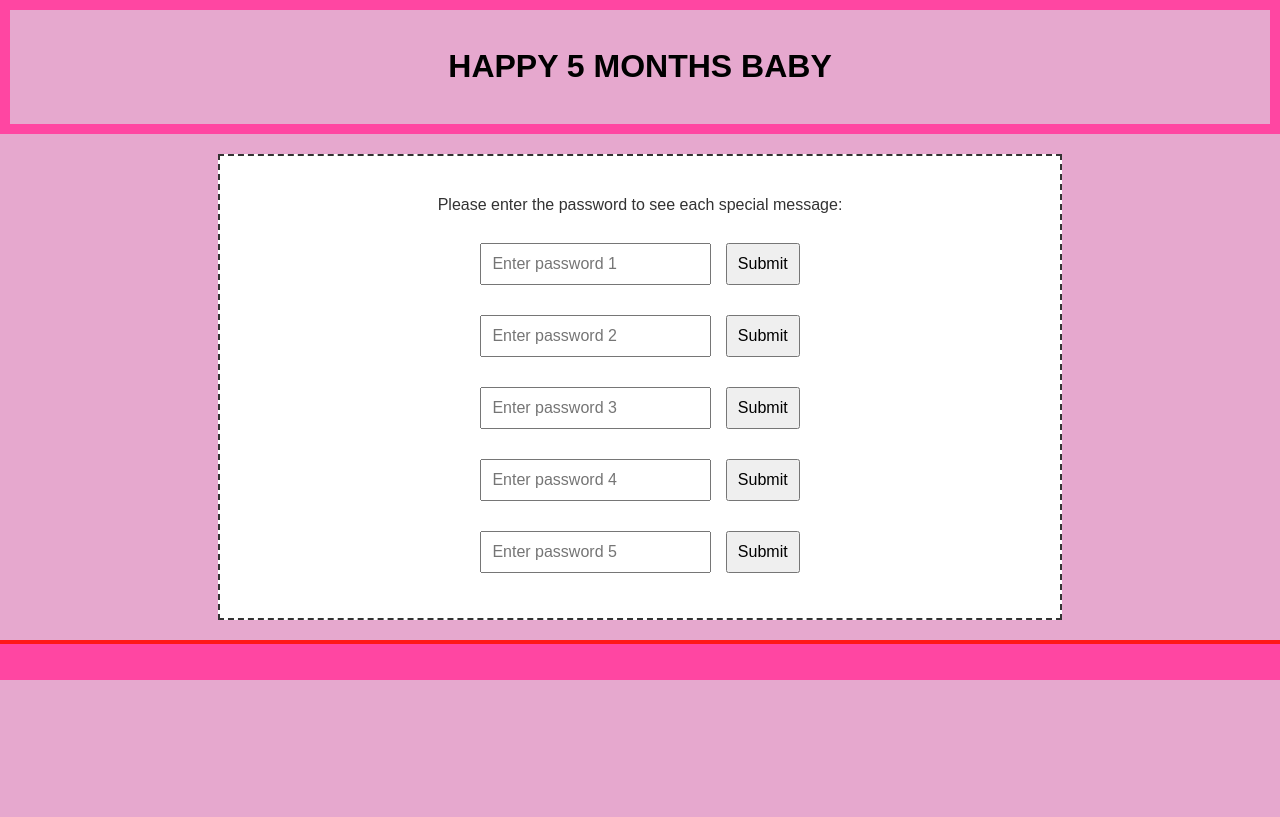
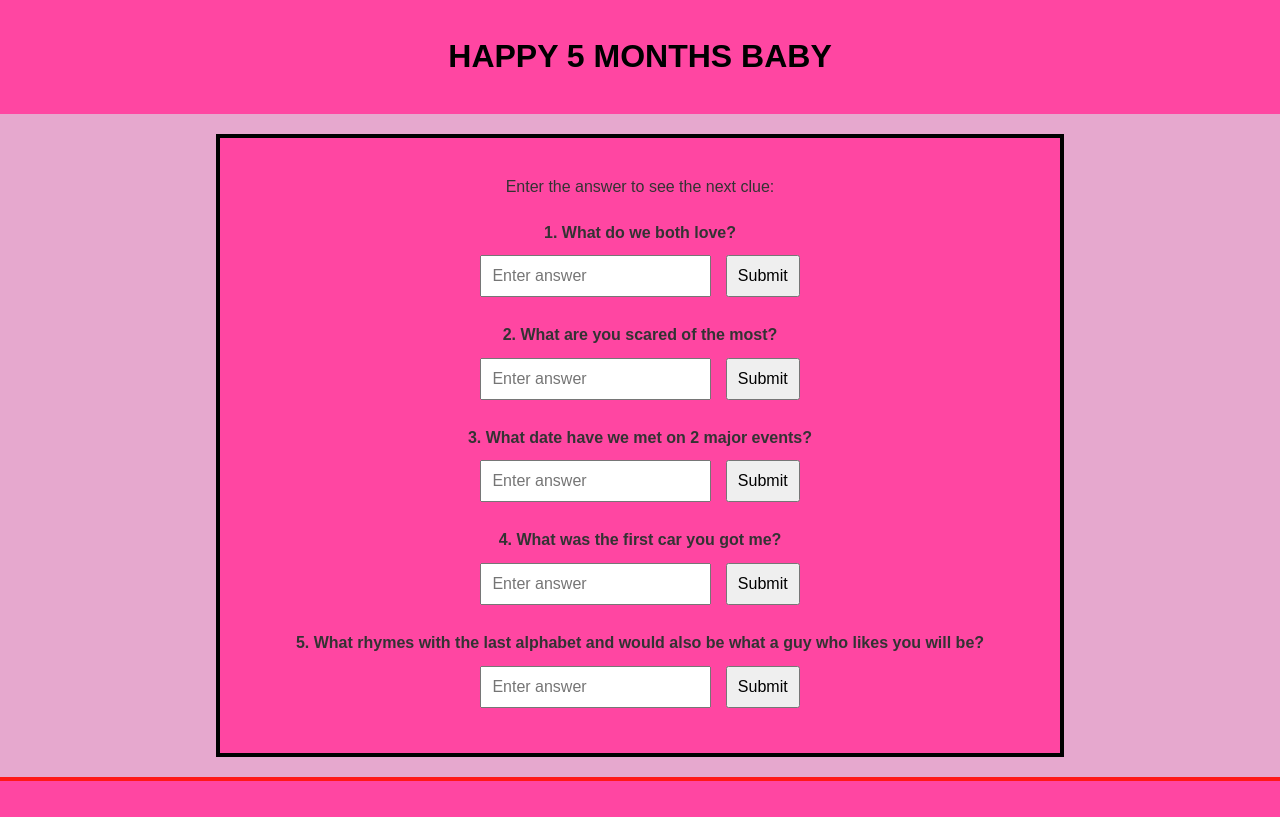
Before and after one commit to aditya29263/1029.github.io, a plain HTML site: page index.html in a window 1280 px wide. Drawn offline with Linux system fonts and the light colour scheme.

Commit message:
Update index.html

```diff
--- a/index.html
+++ b/index.html
@@ -3,7 +3,7 @@
 <head>
     <meta charset="UTF-8">
     <meta name="viewport" content="width=device-width, initial-scale=1.0">
-    <title>Password Protected Page</title>
+    <title>You found it</title>
     <style>
         body {
             font-family: Arial, sans-serif;
@@ -14,18 +14,18 @@
             color: #333;
         }
         header {
-            background: #; /* Neon blue color */
+            background: #ff46a2; /* Neon blue color */
             color: #000;
             padding: 10px 20px;
             text-align: center;
-            border: 10px solid #FF46A2;
+            ;
         }
         main {
             padding: 20px;
             max-width: 800px;
             margin: 20px auto;
-            border: 2px dashed #333; /* Dashed dark gray border */
-            background: #fff; /* Add a white background for contrast */
+            border: 4px solid #000;
+            background: #FF46A2;
             text-align: center;
         }
         footer {
@@ -33,10 +33,10 @@
             padding: 10px;
             background: #FF46A2;
             color: #fff;
-            border-top: 4px solid #ff1818; /* Neon blue top border */
+            border-top: 4px solid #ff1818;
         }
         header h1 {
-            font-size: 2em; /* Adjust the size as needed */
+            font-size: 2em;
         }
         .password-box {
             margin: 20px 0;
@@ -51,6 +51,10 @@
             font-size: 1.2em;
             color: #333;
         }
+        .question {
+            font-weight: bold;
+            margin-bottom: 5px;
+        }
     </style>
 </head>
 <body>
@@ -58,39 +62,44 @@
         <h1>HAPPY 5 MONTHS BABY</h1>
     </header>
     <main>
-        <p>Please enter the password to see each special message:</p>
+        <p>Enter the answer to see the next clue:</p>
 
         <!-- Password Box 1 -->
         <div class="password-box">
-            <input type="password" id="password1" placeholder="Enter password 1">
+            <p class="question">1. What do we both love?</p>
+            <input type="password" id="password1" placeholder="Enter answer">
             <button onclick="checkPassword(1)">Submit</button>
             <div id="output1" class="output"></div>
         </div>
 
         <!-- Password Box 2 -->
         <div class="password-box">
-            <input type="password" id="password2" placeholder="Enter password 2">
+            <p class="question">2. What are you scared of the most?</p>
+            <input type="password" id="password2" placeholder="Enter answer">
             <button onclick="checkPassword(2)">Submit</button>
             <div id="output2" class="output"></div>
         </div>
 
         <!-- Password Box 3 -->
         <div class="password-box">
-            <input type="password" id="password3" placeholder="Enter password 3">
+            <p class="question">3. What date have we met on 2 major events?</p>
+            <input type="password" id="password3" placeholder="Enter answer">
             <button onclick="checkPassword(3)">Submit</button>
             <div id="output3" class="output"></div>
         </div>
 
         <!-- Password Box 4 -->
         <div class="password-box">
-            <input type="password" id="password4" placeholder="Enter password 4">
+            <p class="question">4. What was the first car you got me?</p>
+            <input type="password" id="password4" placeholder="Enter answer">
             <button onclick="checkPassword(4)">Submit</button>
             <div id="output4" class="output"></div>
         </div>
 
         <!-- Password Box 5 -->
         <div class="password-box">
-            <input type="password" id="password5" placeholder="Enter password 5">
+            <p class="question">5. What rhymes with the last alphabet and would also be what a guy who likes you will be?</p>
+            <input type="password" id="password5" placeholder="Enter answer">
             <button onclick="checkPassword(5)">Submit</button>
             <div id="output5" class="output"></div>
         </div>
@@ -101,11 +110,11 @@
 
     <script>
         const passwordManager = {
-            1: { password: "love123", message: "🎉 Message 1: You're the best! 💖" },
-            2: { password: "sweetheart", message: "🎉 Message 2: I adore you! 🌹" },
-            3: { password: "forever", message: "🎉 Message 3: Forever and always. 💞" },
-            4: { password: "happiness", message: "🎉 Message 4: You bring me joy! ✨" },
-            5: { password: "special", message: "🎉 Message 5: You're my everything! 🥰" }
+            1: { password: "chicken", message: " W " },
+            2: { password: "dogs", message: " H " },
+            3: { password: "26", message: " A " },
+            4: { password: "tesla", message: " T " },
+            5: { password: "dead", message: " ? " }
         };
 
         function checkPassword(boxNumber) {
```
